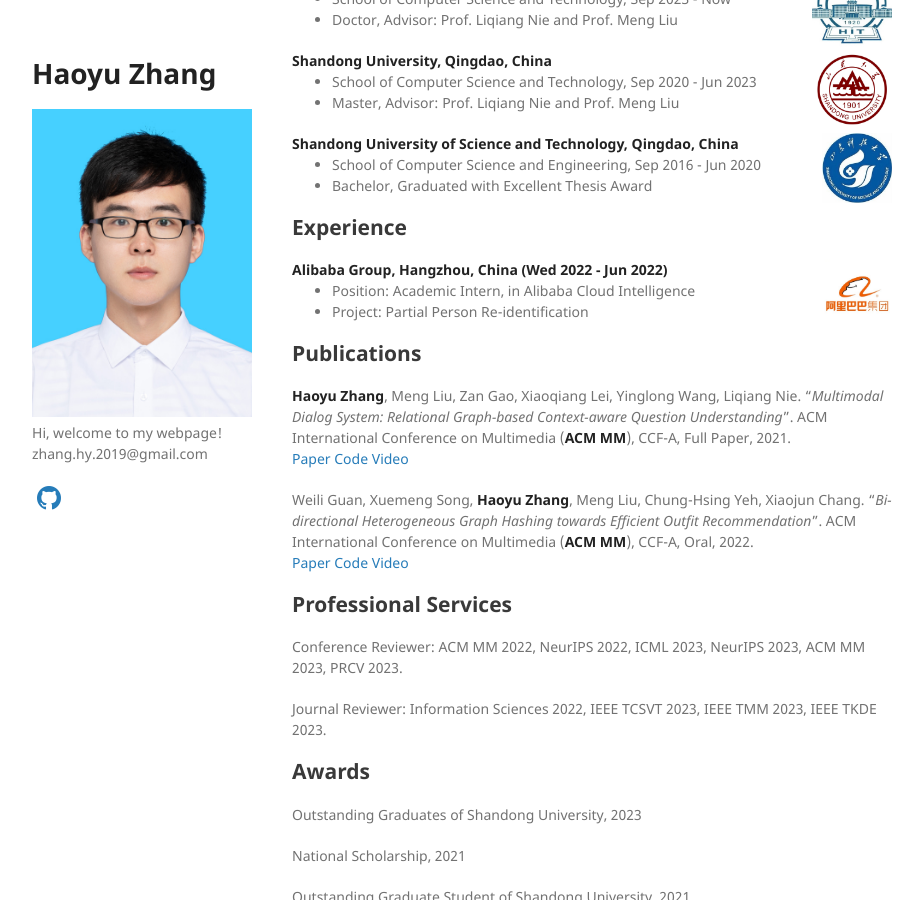
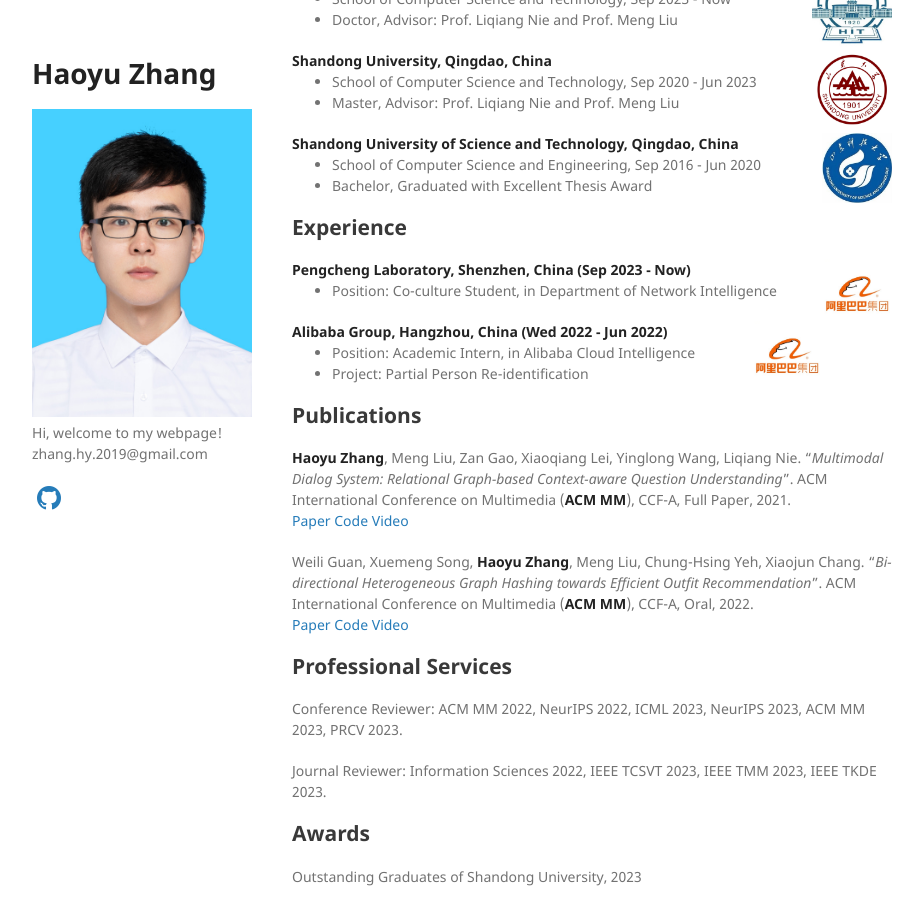
Before and after one commit to Hyu-Zhang/Hyu-Zhang.github.io, a Jekyll site: the page built from index.md, in a window 1280 px wide and 900 px high, scrolled down 302 px. Shown: the whole window, without its empty margins (178-1101 px from the left). Built offline with Jekyll 4.4.1, drawn with Linux system fonts in a browser that asks for light colours; a style sheet for code colours, icons or effects is not loaded; our own code applies the rules of GitHub Pages for plain Markdown files.

Commit message:
Update index.md

```diff
--- a/index.md
+++ b/index.md
@@ -45,6 +45,16 @@ I’m Haoyu Zhang (张昊宇), and I currently a Master Student at the School of
       </div>
 
 ## Experience
+<div align="left">
+        <strong> Pengcheng Laboratory, Shenzhen, China  (Sep 2023 - Now) </strong>
+          <a target="_blank" rel="external">
+            <img border="0" src="alibaba_white.jpg" align="right" width="70">
+          </a>
+        <ul>
+        <li>
+          Position: Co-culture Student, in Department of Network Intelligence </li>
+      </ul>
+      </div>
 
 <div align="left">
         <strong> Alibaba Group, Hangzhou, China  (Wed 2022 - Jun 2022) </strong>
```
